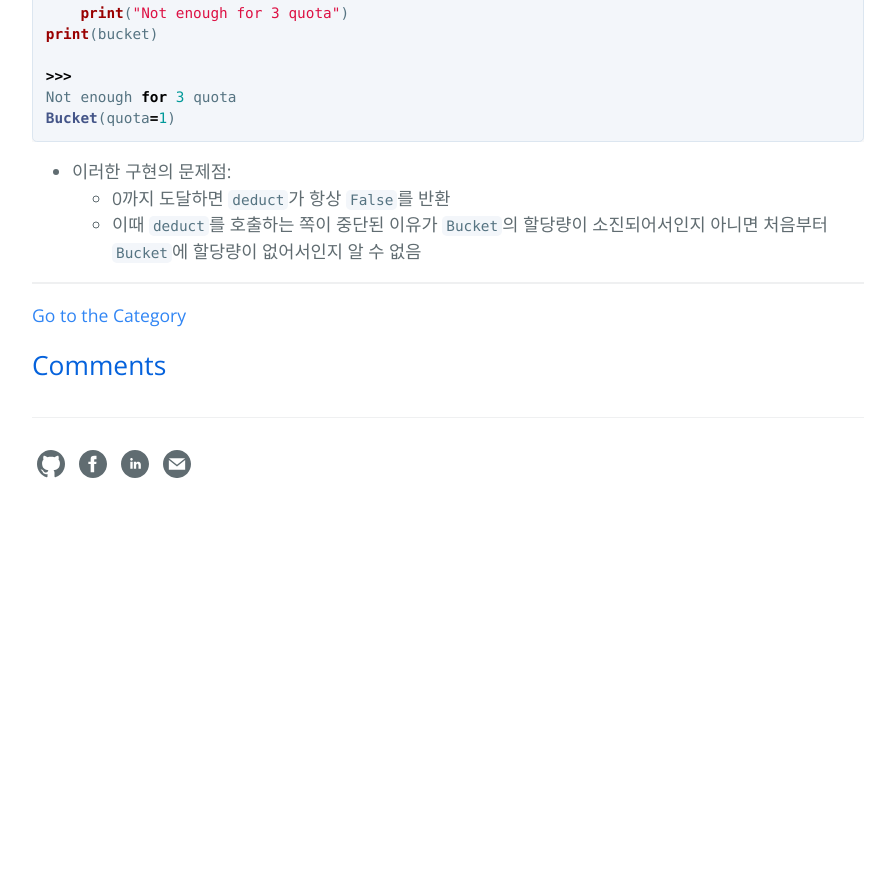
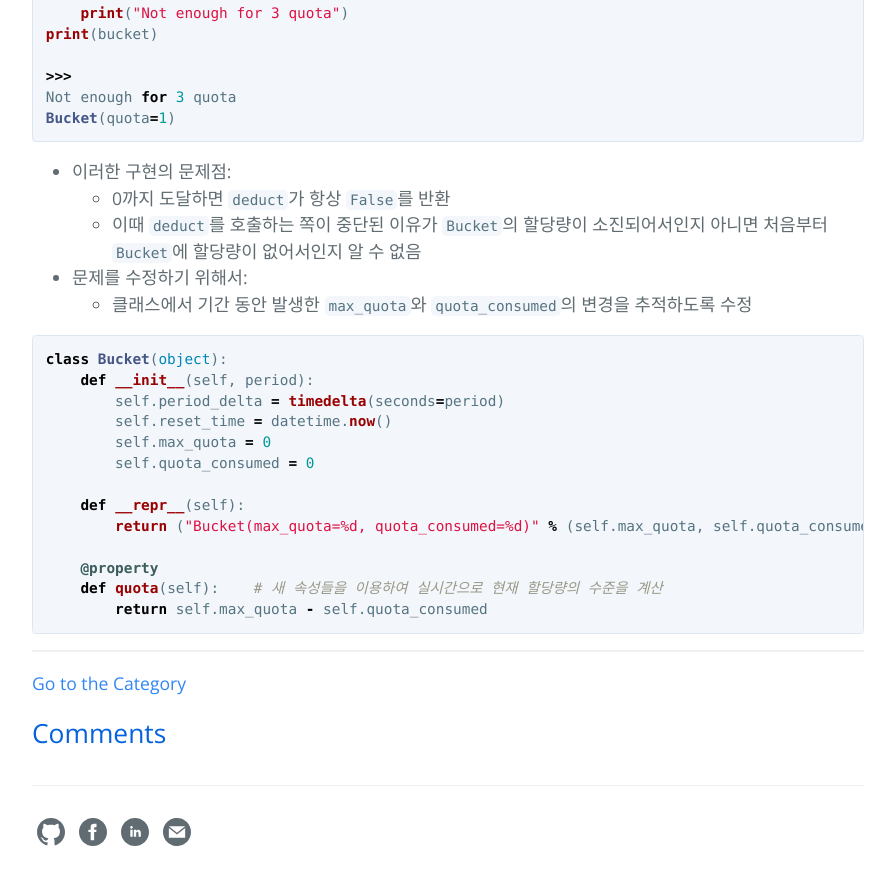
Before and after one commit to hcnoh/hcnoh.github.io, a Jekyll site: the page built from _posts/2018-10-09-effective-python-way30.md, in a window 1280 px wide and 900 px high, scrolled down 2167 px. Shown: the top 885 px of the window, without its empty margins (192-1087 px from the left). Built offline with Jekyll 4.4.1, drawn with Linux system fonts in a browser that asks for light colours; comment, search, counter and statistics services are not loaded; before the commit the page ends 2699 px from its top, so only the background shows below that.

Commit message:
Update 2018-10-09-effective-python-way30.md

````diff
--- a/_posts/2018-10-09-effective-python-way30.md
+++ b/_posts/2018-10-09-effective-python-way30.md
@@ -98,3 +98,21 @@ Bucket(quota=1)
 - 이러한 구현의 문제점:
   - 0까지 도달하면 `deduct`가 항상 `False`를 반환
   - 이때 `deduct`를 호출하는 쪽이 중단된 이유가 `Bucket`의 할당량이 소진되어서인지 아니면 처음부터 `Bucket`에 할당량이 없어서인지 알 수 없음
+- 문제를 수정하기 위해서:
+  - 클래스에서 기간 동안 발생한 `max_quota`와 `quota_consumed`의 변경을 추적하도록 수정
+
+```python
+class Bucket(object):
+    def __init__(self, period):
+        self.period_delta = timedelta(seconds=period)
+        self.reset_time = datetime.now()
+        self.max_quota = 0
+        self.quota_consumed = 0
+
+    def __repr__(self):
+        return ("Bucket(max_quota=%d, quota_consumed=%d)" % (self.max_quota, self.quota_consumed))
+
+    @property
+    def quota(self):    # 새 속성들을 이용하여 실시간으로 현재 할당량의 수준을 계산
+        return self.max_quota - self.quota_consumed
+```
````
